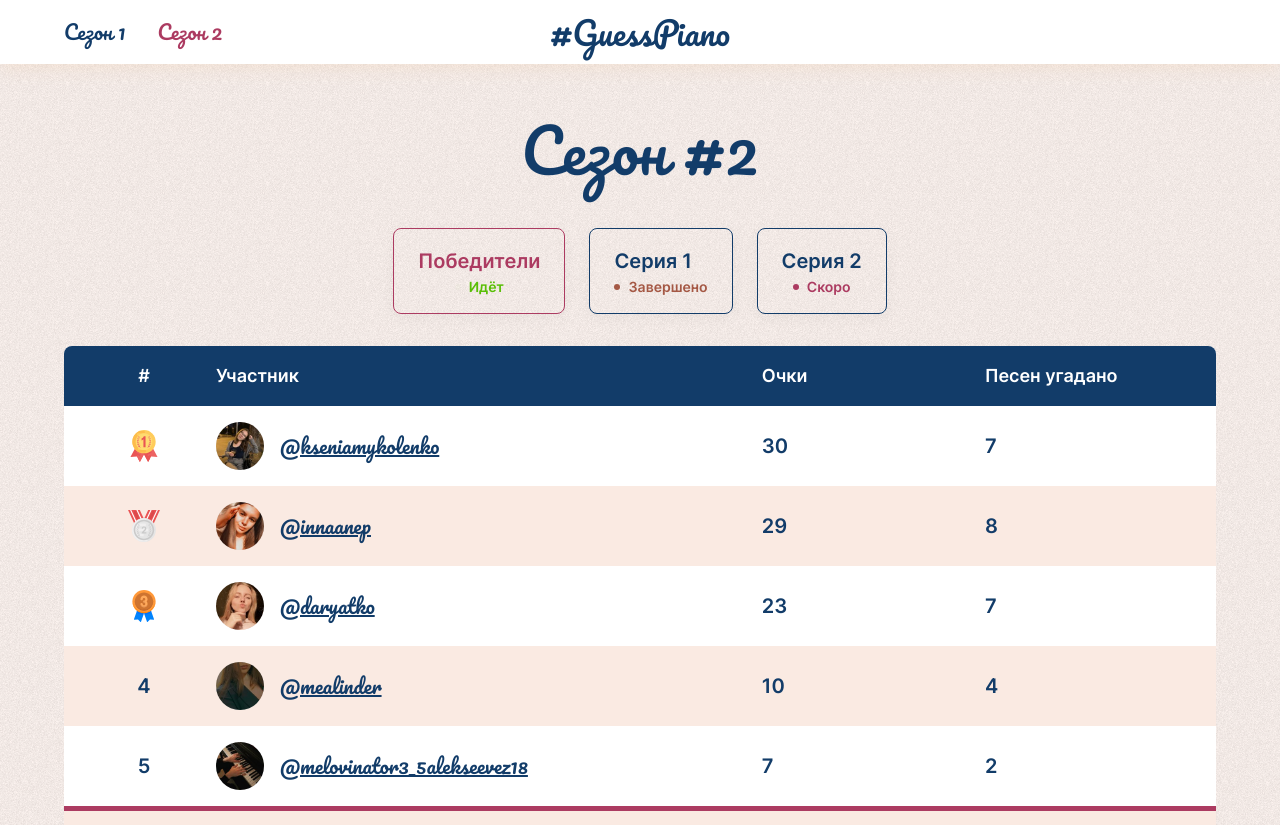
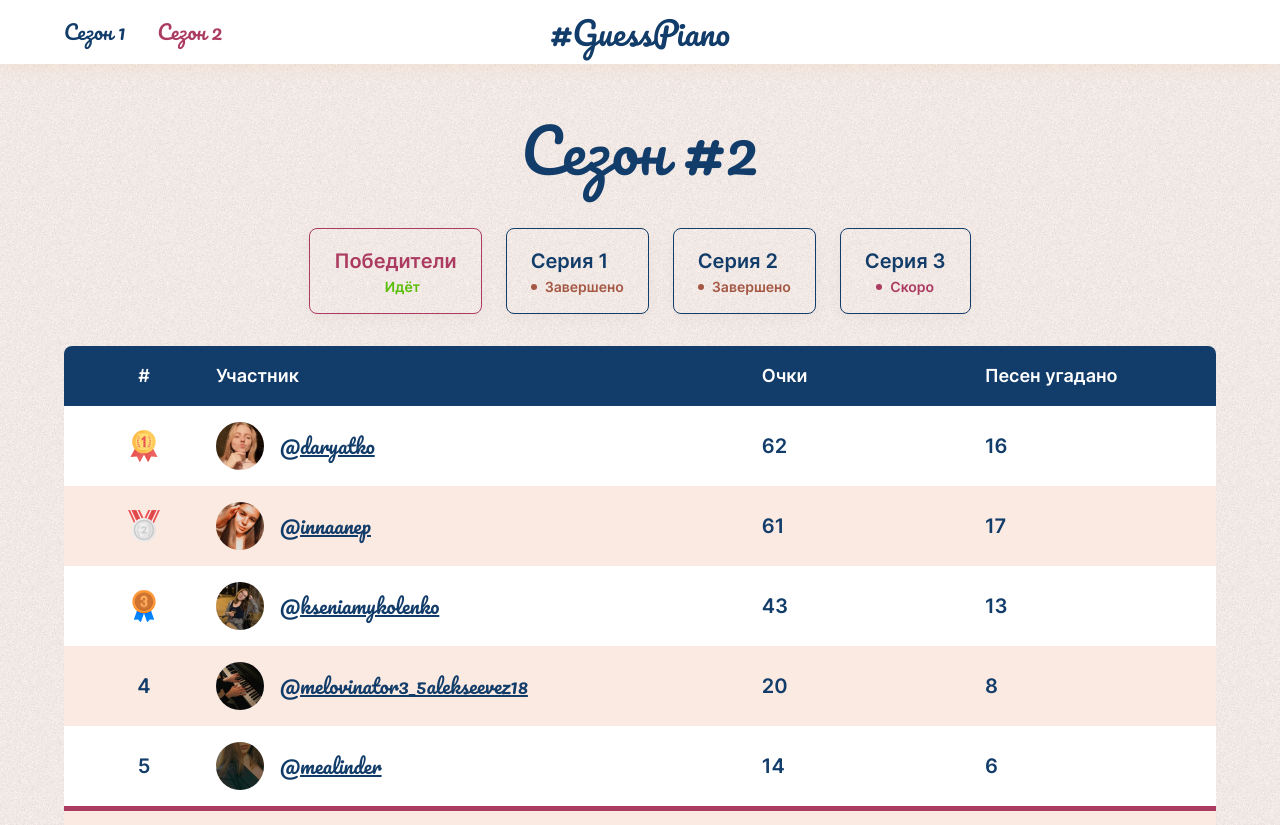
Before and after one commit to ardier16/guess-piano, a Nuxt app: page /season-2 in a window 1280 px wide. Shown: the top 825 px of the page. Built offline with nearby package versions, Linux system fonts and the light colour scheme.

Commit message:
Update season 2 data

```diff
--- a/components/StatusBadge.vue
+++ b/components/StatusBadge.vue
@@ -72,8 +72,8 @@ export default {
 }
 
 @keyframes blink {
-  0% { opacity: 100%; }
-  40% { opacity: 0%; }
-  100% { opacity: 100%; }
+  0% { opacity: 1; }
+  40% { opacity: 0; }
+  100% { opacity: 1; }
 }
 </style>
--- a/data/season-2.json
+++ b/data/season-2.json
@@ -99,6 +99,110 @@
       ]
     },
     {
+      "status": "finished",
+      "songs": [
+        {
+          "name": "Верка Сердючка - Dancing Lasha Tumbai",
+          "points": 1,
+          "winner": "@daryatko",
+          "guessers": [
+            "@kseniamykolenko",
+            "@innaanep",
+            "@melovinator3_5alekseevez18",
+            "@zzzpiga"
+          ]
+        },
+        {
+          "name": "Loreen - Euphoria",
+          "points": 3,
+          "winner": "@innaanep",
+          "guessers": [
+            "@t.h.i.77",
+            "@zzzpiga",
+            "@daryatko",
+            "@shevchenko_aleksandr1974"
+          ]
+        },
+        {
+          "name": "Lordi - Hard Rock Hallelujah",
+          "points": 4,
+          "winner": "@daryatko",
+          "guessers": []
+        },
+        {
+          "name": "Duncan Laurence - Arcade",
+          "points": 2,
+          "winner": "@daryatko",
+          "guessers": [
+            "@innaanep",
+            "@kseniamykolenko",
+            "@melovinator3_5alekseevez18"
+          ]
+        },
+        {
+          "name": "Little Big - Uno",
+          "points": 1,
+          "winner": "@innaanep",
+          "guessers": [
+            "@daryatko",
+            "@mealinder",
+            "@valerichik_"
+          ]
+        },
+        {
+          "name": "Go_A - Шум",
+          "points": 2,
+          "winner": "@daryatko",
+          "guessers": [
+            "@kseniamykolenko",
+            "@innaanep",
+            "@melovinator3_5alekseevez18"
+          ]
+        },
+        {
+          "name": "Netta - Toy",
+          "points": 3,
+          "winner": "@innaanep",
+          "guessers": [
+            "@melovinator3_5alekseevez18",
+            "@kseniamykolenko",
+            "@shevchenko_aleksandr1974",
+            "@mealinder"
+          ]
+        },
+        {
+          "name": "SunStroke Project - Hey Mamma",
+          "points": 5,
+          "winner": "@daryatko",
+          "guessers": [
+            "@innaanep"
+          ]
+        },
+        {
+          "name": "Alexander Rybak - Fairytale",
+          "points": 2,
+          "winner": "@daryatko",
+          "guessers": [
+            "@innaanep",
+            "@melovinator3_5alekseevez18",
+            "@kseniamykolenko",
+            "@thezhanname"
+          ]
+        },
+        {
+          "name": "Руслана - Дикі Танці",
+          "points": 3,
+          "winner": "@innaanep",
+          "guessers": [
+            "@kseniamykolenko",
+            "@daryatko",
+            "@melovinator3_5alekseevez18",
+            "@shevchenko_aleksandr1974"
+          ]
+        }
+      ]
+    },
+    {
       "status": "coming",
       "songs": []
     }
```
